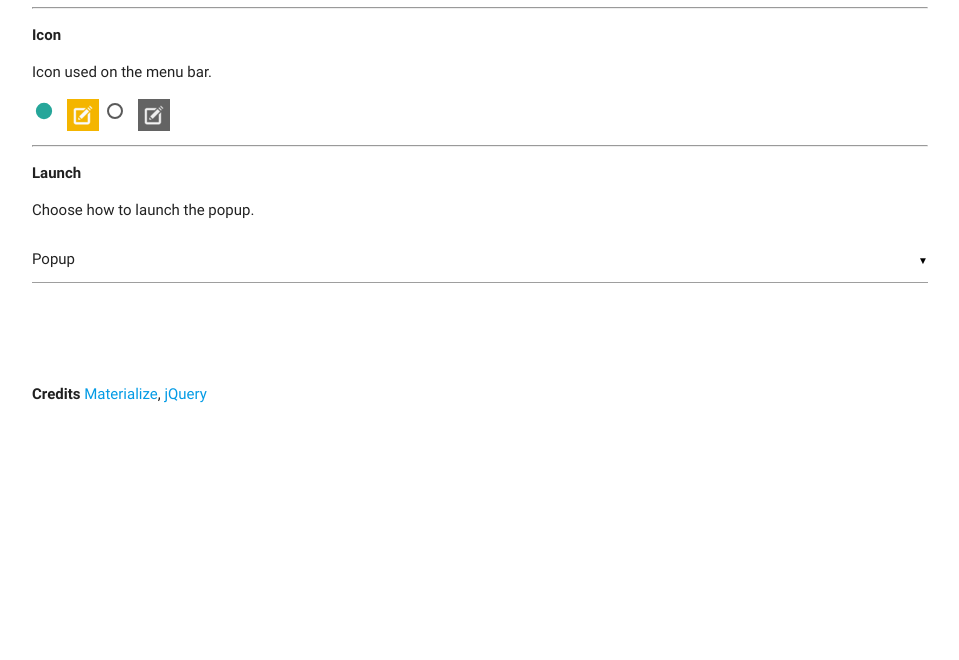
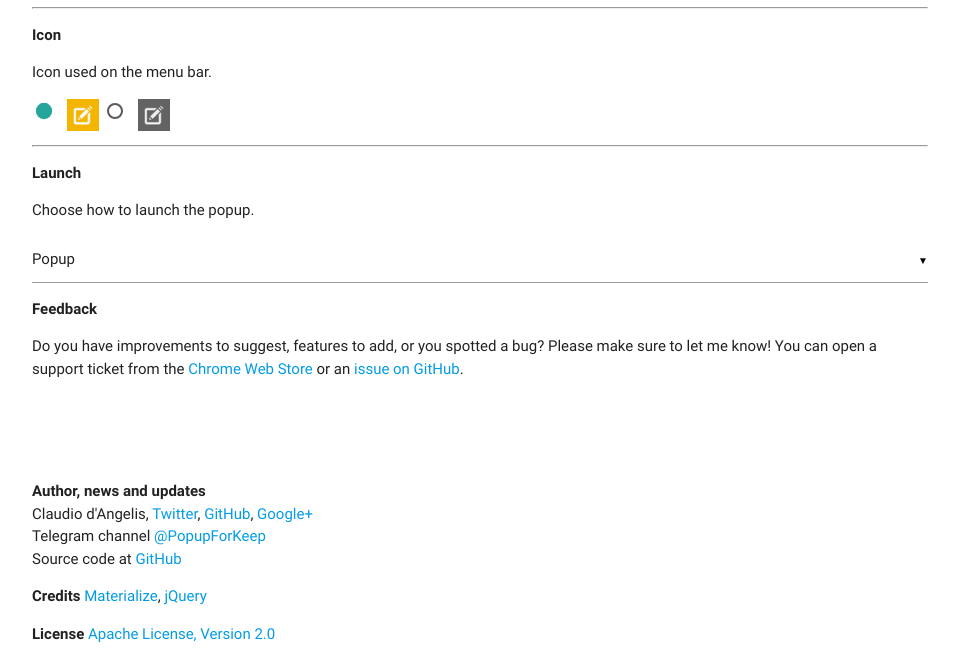
Before and after one commit to claudiodangelis/popup-for-keep, a browser extension: page src/options.html in a window 1280 px wide. Shown: the part 156-816 px from the top of the page, without its empty margins (160-1119 px from the left). Drawn offline with Linux system fonts and the light colour scheme.

Commit message:
[ignore] Adding info to options page

```diff
--- a/src/options.html
+++ b/src/options.html
@@ -39,11 +39,24 @@
                 <option disabled value="popup">(coming soon)</option>
             </select>
         </div>
+        <p>
+            <b>Feedback</b>
+        </p>
+        <p>Do you have improvements to suggest, features to add, or you spotted a bug? Please make sure to let me know! You can open a support ticket from the <a href="https://chrome.google.com/webstore/detail/popup-for-keep/fhcmhglnohogibbbpbodmjeggpdlboop/support">Chrome Web Store</a> or an <a href="https://github.com/claudiodangelis/popup-for-keep">issue on GitHub</a>.</p>
         <footer>
+            <p>
+                <b>Author, news and updates</b><br/>
+                Claudio d'Angelis, <a href="https://twitter.com/daw985">Twitter</a>, <a href="https://github.com/claudiodangelis">GitHub</a>, <a href="https://google.com/+claudiodangelis">Google+</a><br/>
+                Telegram channel <a href="https://telegram.me/popupforkeep">@PopupForKeep</a><br/>
+                Source code at <a href="https://github.com/claudiodangelis/popup-for-keep">GitHub</a>
+            </p>
             <p>
                 <b>Credits</b>
                 <a href="http://materializecss.com">Materialize</a>,
                 <a href="https://jquery.com">jQuery</a>
+            </p>
+            <p>
+                <b>License</b> <a href="https://github.com/claudiodangelis/popup-for-keep/blob/master/LICENSE">Apache License, Version 2.0</a>
             </p>
         </footer>
     </div>
```
